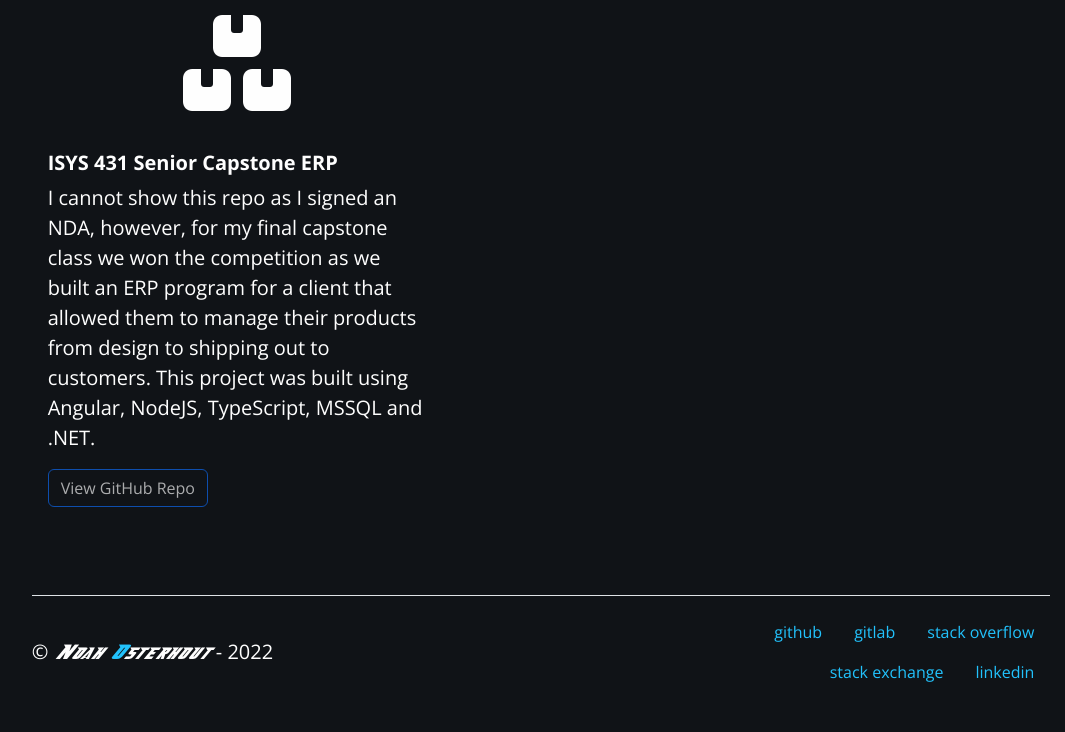
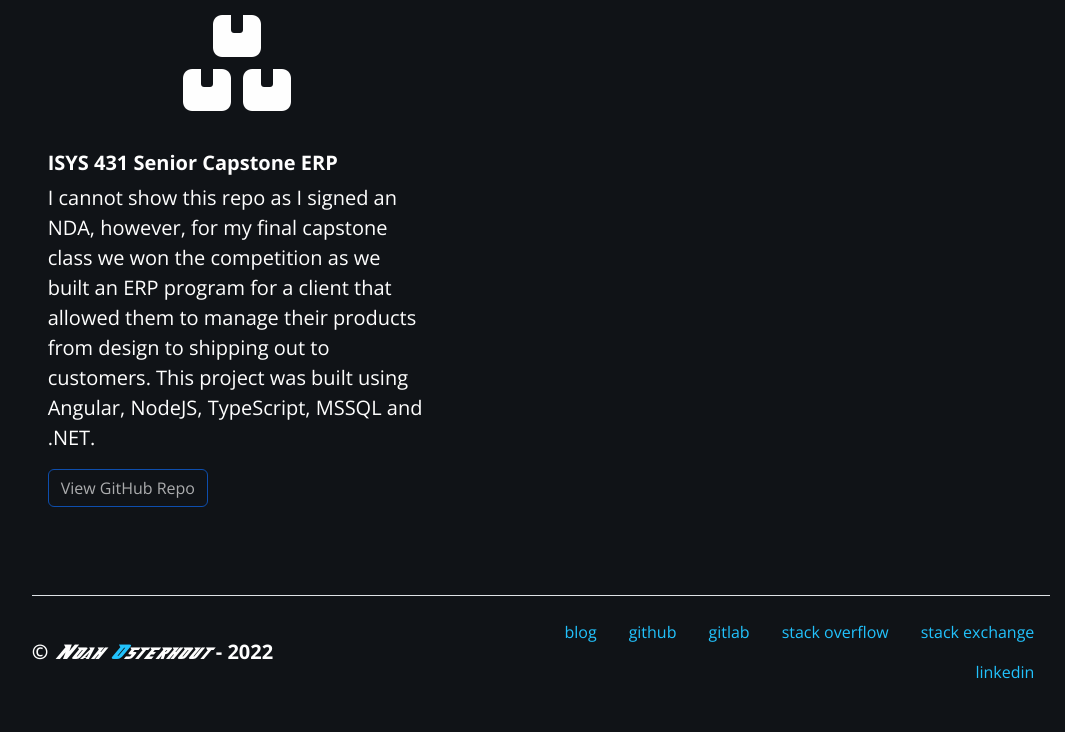
Before and after one commit to NoahFlowa/NoahFlowa.com, a PHP site: page / in a window 1280 px wide. Shown: the part 3067-3799 px from the top of the page, without its empty margins (99-1164 px from the left). Run offline with PHP 8.4, Linux system fonts and the light colour scheme; some libraries are stand-ins or nearby versions.

Commit message:
Adjusted styles and removed unused tag

```diff
--- a/footer.php
+++ b/footer.php
@@ -1,14 +1,11 @@
 <div class="container-fluid pt-5">
     <footer class="d-flex flex-wrap justify-content-between align-items-center py-3 my-4 border-top">
-        <p class="col-md-4 mb-0 fs-5">&copy; <span style="font-family: abberancy, 'Open Sans';">Noah <span style="color: #22c2fc; font-family: abberancy;">O</span>sterhout </span> - <?php echo date("Y") ?></p>
+        <p class="col-md-4 mb-0 fs-5"><span class="fw-bold">&copy;</span> <span style="font-family: abberancy, 'Open Sans';">Noah <span style="color: #22c2fc; font-family: abberancy;">O</span>sterhout </span><span class="fw-bold"> - <?php echo date("Y") ?></span></p>
 
-        <a href="/" class="col-md-4 d-flex align-items-center justify-content-center mb-3 mb-md-0 me-md-auto link-dark text-decoration-none">
-            <svg class="bi me-2" width="40" height="32">
-                <use xlink:href="#bootstrap" />
-            </svg>
-        </a>
-
-        <ul class="nav col-md-4 justify-content-end">
+        <ul class="nav col-md-6 justify-content-end">
+            <li class="nav-item">
+                <a class="nav-link" style="color: #22c2fc;" href="https://noahosterhout.com/blog"> blog</a>
+            </li>
             <li class="nav-item">
                 <a class="nav-link" style="color: #22c2fc;" href="https://github.com/NoahFlowa"> github</a>
             </li>
```
